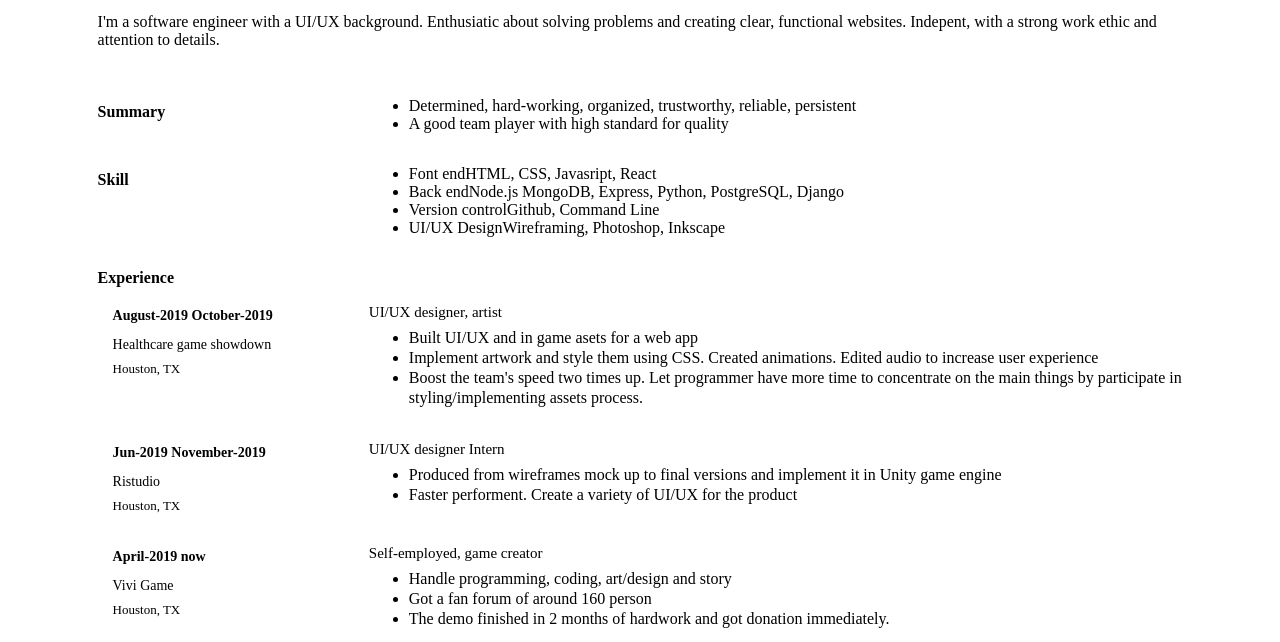
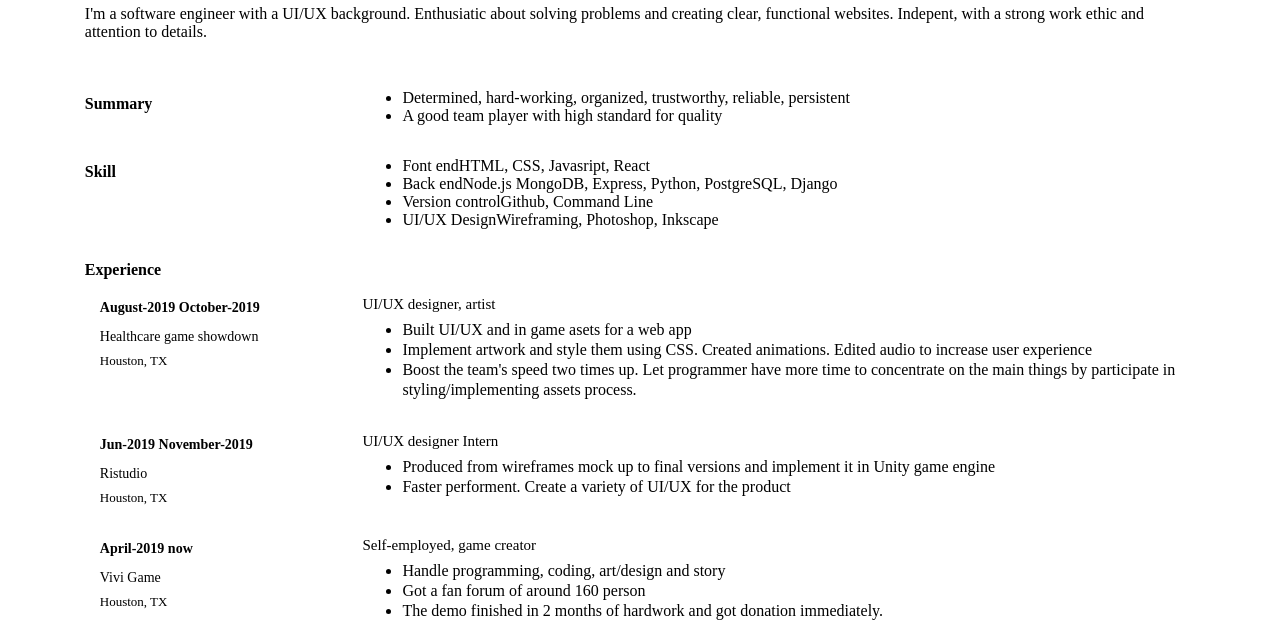
Before and after one commit to viviRbi/resume, a plain HTML site: page index.html in a window 1280 px wide. Shown: the part 214-856 px from the top of the page. Drawn offline with Linux system fonts and the light colour scheme.

Commit message:
pdf check

```diff
--- a/style.css
+++ b/style.css
@@ -1,6 +1,6 @@
 
 body{
-  padding: 1vh 7vw;
+  padding: 0 6vw;
 }
 header div{
   display: flex;
```
